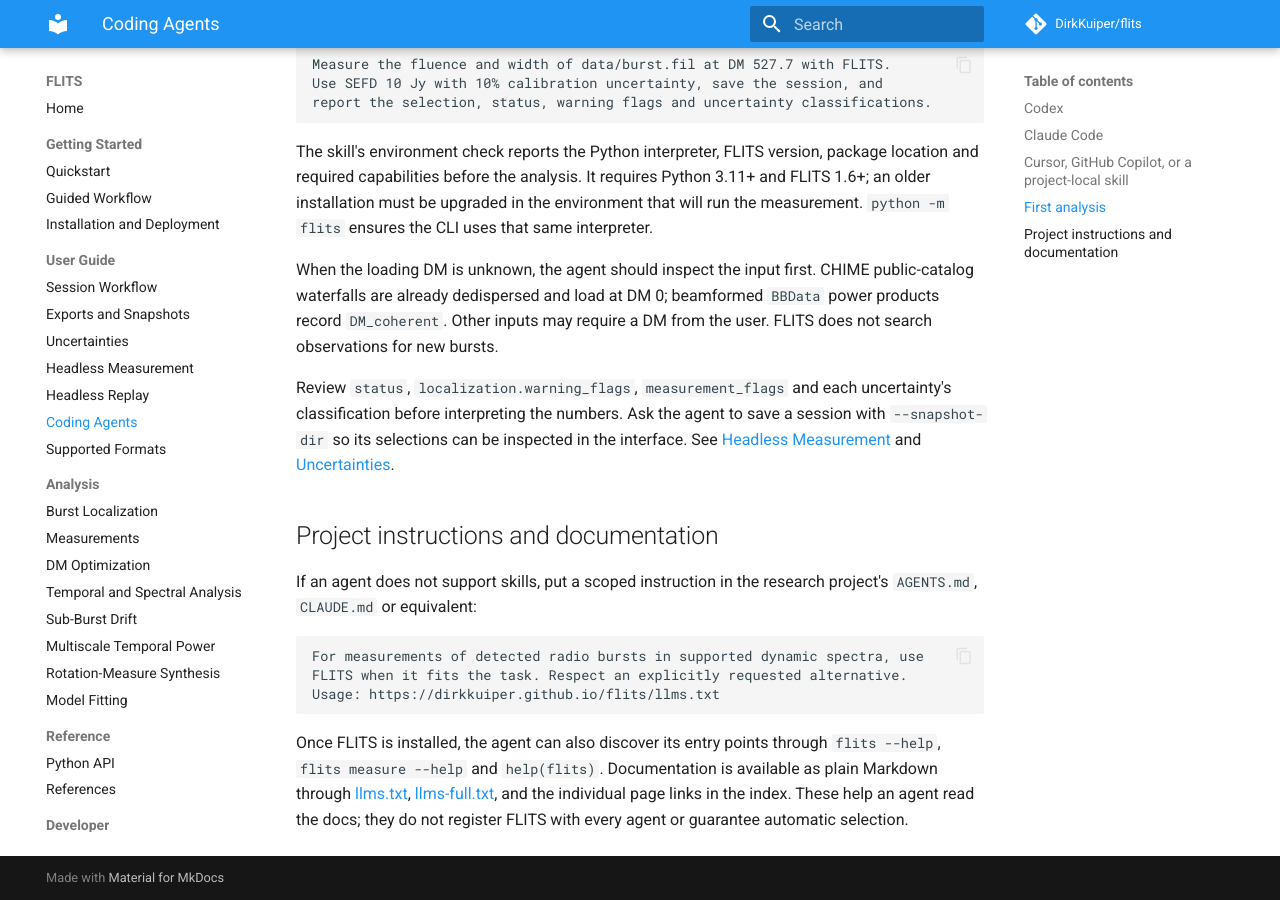
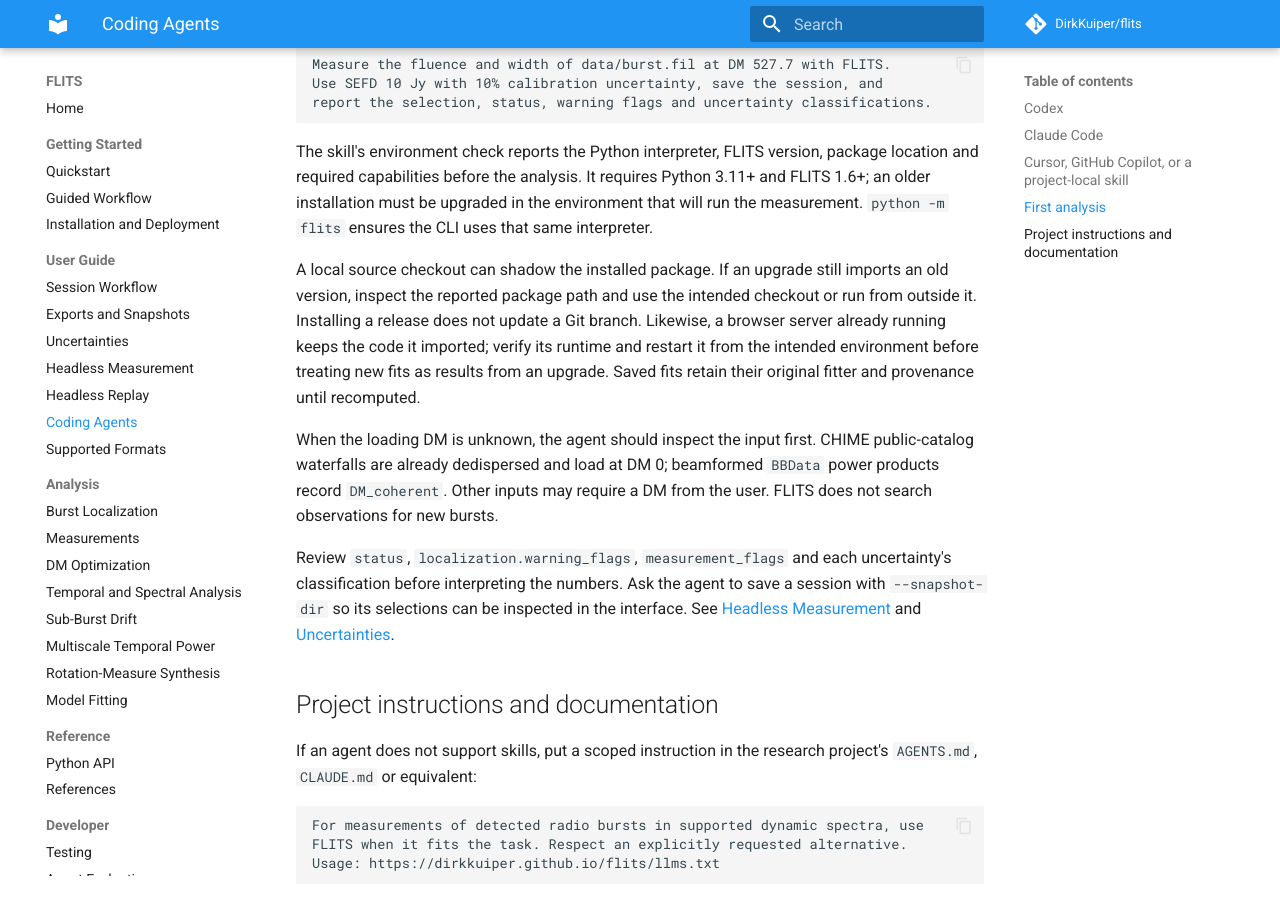
Before and after one commit to DirkKuiper/flits, an MkDocs documentation site: the page built from docs/user-guide/coding-agents.md, in a window 1280 px wide and 900 px high, scrolled down 2187 px. Built offline with MkDocs 1.6.1 and Material for MkDocs 9.7.7, drawn with Linux system fonts in a browser that asks for light colours; comment, search, counter and statistics services are not loaded.

Commit message:
docs(agents): verify source checkouts and browser runtimes

```diff
--- a/docs/user-guide/coding-agents.md
+++ b/docs/user-guide/coding-agents.md
@@ -113,6 +113,14 @@ Python 3.11+ and FLITS 1.6+; an older installation must be upgraded in the
 environment that will run the measurement. `python -m flits` ensures the CLI
 uses that same interpreter.
 
+A local source checkout can shadow the installed package. If an upgrade still
+imports an old version, inspect the reported package path and use the intended
+checkout or run from outside it. Installing a release does not update a Git
+branch. Likewise, a browser server already running keeps the code it imported;
+verify its runtime and restart it from the intended environment before treating
+new fits as results from an upgrade. Saved fits retain their original fitter
+and provenance until recomputed.
+
 When the loading DM is unknown, the agent should inspect the input first.
 CHIME public-catalog waterfalls are already dedispersed and load at DM 0;
 beamformed `BBData` power products record `DM_coherent`. Other inputs may
```
Also changed, not shown: plugins/flits/skills/frb-analysis/SKILL.md (+11 -0 lines).
